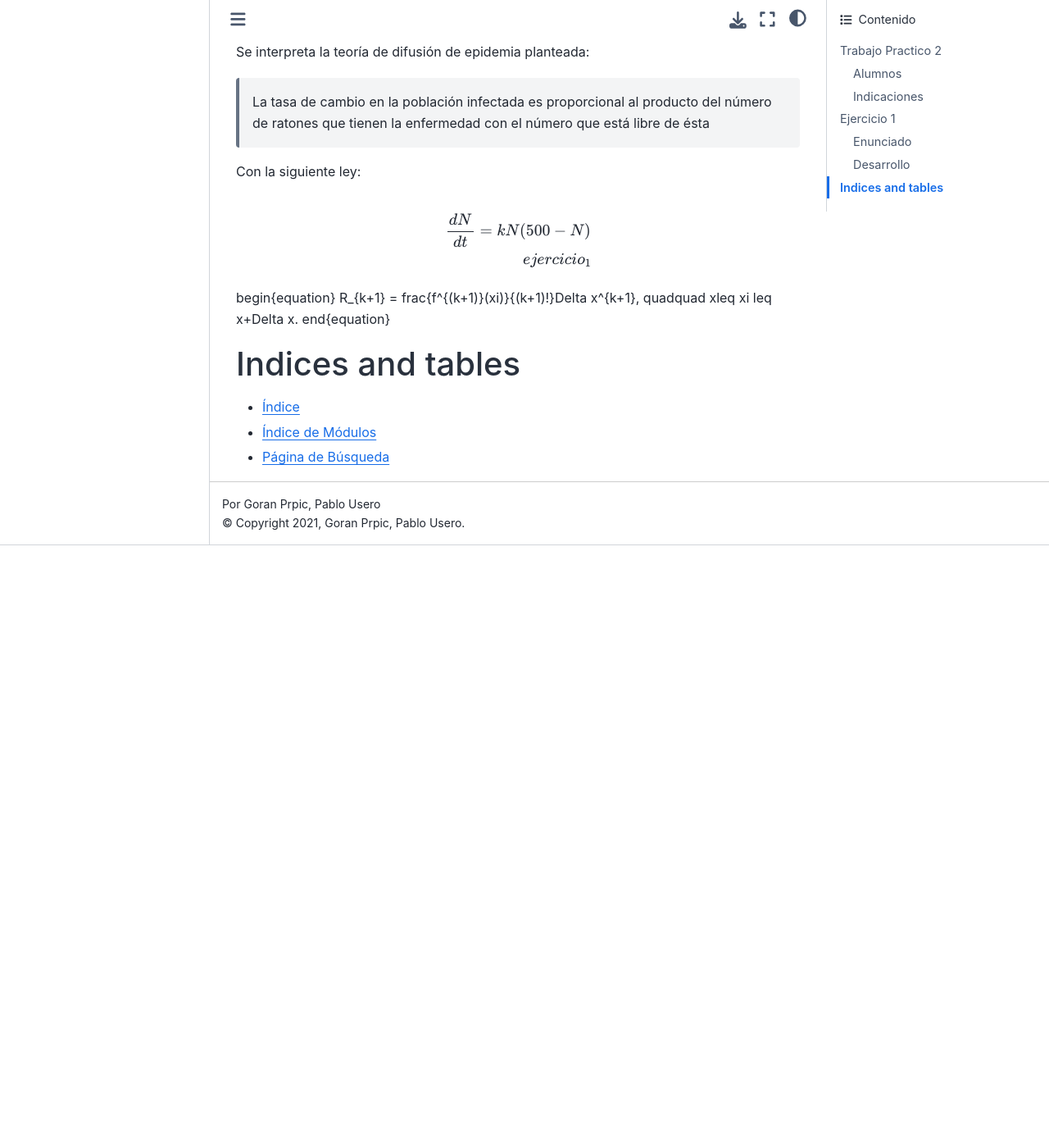
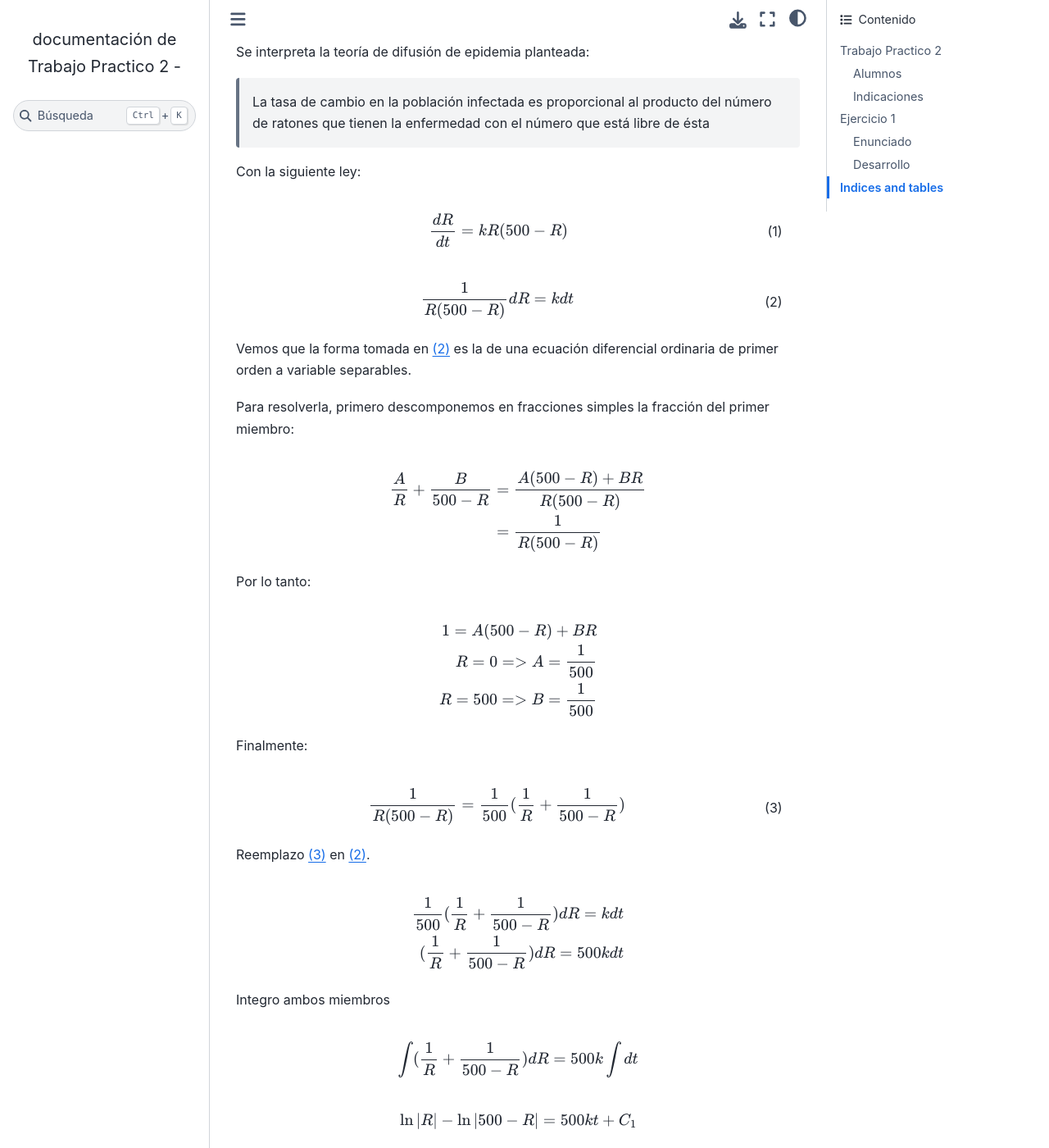
Before and after one commit to gorandp/am2_tp2, a Sphinx documentation site: the page built from docs/index.rst, in a window 1280 px wide and 1400 px high, scrolled down 2111 px. Shown: the whole window at 82% size. Built offline with Sphinx 7.4.7 and the Sphinx Book theme 1.1.4, drawn with Linux system fonts in a browser that asks for light colours; before the commit the page ends 2776 px from its top, so only the background shows below that; some of the changed text lies outside the part shown.

Commit message:
desarrollo problema 1

```diff
--- a/docs/index.rst
+++ b/docs/index.rst
@@ -81,9 +81,9 @@
 Desarrollo
 ----------
 
-Sea :math:`N(t)` el número de ratones infectados con la enfermedad en el tiempo
+Sea :math:`R(t)` el número de ratones infectados con la enfermedad en el tiempo
 :math:`t`. Luego, se dice que en un inicio se infectan 5 ratones, por lo que se
-deduce que :math:`N(0) = 5`. Por último, sea :math:`500 - N(t)` el número de
+deduce que :math:`R(0) = 5`. Por último, sea :math:`500 - R(t)` el número de
 ratones libre de la enfermedad.
 
 Se interpreta la teoría de difusión de epidemia planteada:
@@ -95,15 +95,128 @@
 Con la siguiente ley:
 
 .. math::
+   :label: planteo-ley
 
-   \frac {dN}{dt} = k N (500 - N)
+   \frac {dR}{dt} = k R (500 - R)
+
+.. math::
+   :label: var-sep
+
+   \frac {1}{R (500 - R)} dR = k dt
+
+Vemos que la forma tomada en :math:numref:`var-sep` es la de una ecuación
+diferencial ordinaria de primer orden a variable separables.
+
+Para resolverla, primero descomponemos en fracciones simples la fracción
+del primer miembro:
+
+.. math::
+
+   \frac {A}{R} + \frac {B}{500 - R} &= \frac {A(500 - R) + B R}{R (500 - R)} \\
+                                     &= \frac {1}{R (500 - R)}
+
+Por lo tanto:
+
+.. math::
+
+   1 = A(500 - R) + B R
+
+   R=0 => A = \frac {1}{500}
+
+   R=500 => B = \frac {1}{500}
+
+Finalmente:
+
+.. math::
+   :label: frac-simple
+
+   \frac {1}{R (500 - R)} = \frac {1}{500} ( \frac {1}{R} + \frac {1}{500 - R} )
+
+Reemplazo :math:numref:`frac-simple` en :math:numref:`var-sep`.
+
+.. math::
+
+   \frac {1}{500} ( \frac {1}{R} + \frac {1}{500 - R} ) dR = k dt
+
+   ( \frac {1}{R} + \frac {1}{500 - R} ) dR = 500 k dt
+
+Integro ambos miembros
+
+.. math::
+
+   \int ( \frac {1}{R} + \frac {1}{500 - R} ) dR = 500 k \int dt
+
+.. math::
+
+   \ln |R| - \ln |500 - R| = 500kt + C_1
+
+.. math::
+
+   \ln | \frac {R}{500-R} | = 500kt + C_1
+
+.. math::
+
+   \frac {R}{500-R} = e^{500kt + C_1}
+
+.. math::
+
+   \frac {R}{500-R} = e^{500kt} e^{C_1}
+
+.. math::
+   :label: ley-ratones-general
+
+   \frac {R}{500-R} = C e^{500kt}
+
+La ecuación :math:numref:`ley-ratones-general` la dejaremos como está, ya que
+nos es de utilidad en la forma actual.
+
+Trayendo nuevamente los datos del enunciado (condiciones iniciales) sabemos
+que :math:`R(t=0) = 5`, por lo que lo reemplazamos en :math:numref:`ley-ratones-general`:
+
+.. math::
+
+   \frac {5}{500-5} = C e^{500 k * 0}
+
+.. math::
+
+   \frac {5}{495} = C
+
+.. math::
+
+   C = \frac {1}{99}
+
+Por lo que sustituyendo :math:`C` en :math:numref:`ley-ratones-general` nos
+queda:
+
+.. math::
+   :label: ley-ratones
+
+   \frac {R}{500-R} = \frac {1}{99} e^{500kt}
+
+Ahora solo nos queda averiguar la principal incógnita del problema, en la que
+debemos averiguar para qué valor de :math:`t` se cumple que :math:`R(t)=250`.
+Reemplazamos esto en :math:numref:`ley-ratones`:
+
+.. math::
+
+   \frac {250}{500-250} = \frac {1}{99} e^{500kt}
+
+.. math::
+
+   1 = \frac {1}{99} e^{500kt}
+
+.. math::
+
+   99 = e^{500kt}
+
+   \ln 99 = 500kt
+
+.. math::
+   :label: solucion-p1
+
+   t = \frac {\ln 99}{500k}
 
 
-   ejercicio_1
-
-\begin{equation}
-R_{k+1} = \frac{f^{(k+1)}(\xi)}{(k+1)!}\Delta x^{k+1}, \quad\quad x\leq \xi \leq x+\Delta x.
-\end{equation}
 
 Indices and tables
 ==================
```
Also changed, not shown: 7 other files.
